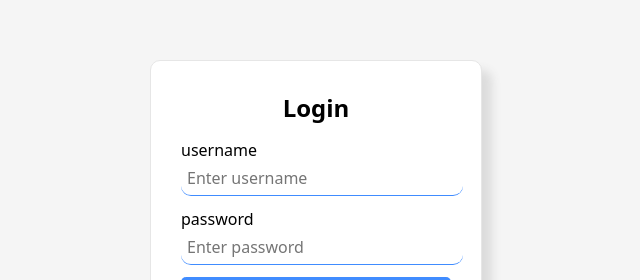
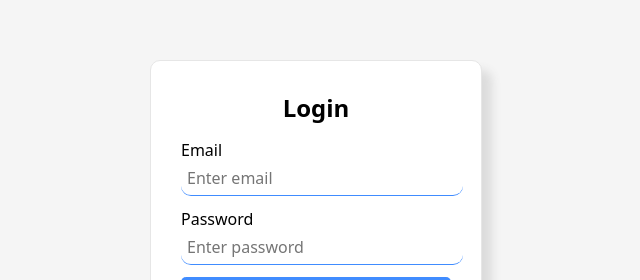
Before and after one commit to EllyMikera/auth-system, a React app: page / in a window 1280 px wide. Shown: the part 169-449 px from the top of the page, without its empty margins (324-964 px from the left). Built offline with nearby package versions, Linux system fonts and the light colour scheme; the HTML template or start-up script is replaced by a standard one.

Commit message:
updated input fields

```diff
--- a/src/pages/login.jsx
+++ b/src/pages/login.jsx
@@ -5,7 +5,7 @@ import Spinner from "../components/spinner";
 
 function Login() {
 
-    const[username, setUsername] = useState("")
+    const[email, setEmail] = useState("")
     const[password, setPassword] = useState("")
     const[loading, setLoading] = useState(false)
     const navigate = useNavigate()
@@ -22,7 +22,7 @@ async function handleLogin() {
                 "content-type": "application/json"
             },
             body: JSON.stringify({
-                username,
+                email,
                 password
             })
         })
@@ -48,7 +48,7 @@ async function handleLogin() {
             navigate('/profile')
             return;
         } else {
-            alert('Login failed, check your username or password')
+            alert('Login failed, check your email or password')
             navigate('/', {replace: true})
             return
         }
@@ -64,9 +64,9 @@ async function handleLogin() {
             <div className="container">
                 <form onSubmit={handleLogin}>
                     <h2 className="header">Login</h2>
-                    <label htmlFor="username">username</label><br />
-                    <input type="text" className="username" placeholder="Enter username" onChange={(e) => setUsername(e.target.value)} required/><br />
-                    <label htmlFor="password">password</label><br />
+                    <label htmlFor="email">Email</label><br />
+                    <input type="email" className="email" placeholder="Enter email" onChange={(e) => setEmail(e.target.value)} required/><br />
+                    <label htmlFor="password">Password</label><br />
                     <input type="password" className="password" placeholder="Enter password" onChange={(e) => setPassword(e.target.value)} required/><br />
                     <button type="submit" disabled={loading}>{loading ? <Spinner /> : "Login"}</button>
                     <Link to='/signup'>You dont have an account? Sign up</Link>
```
